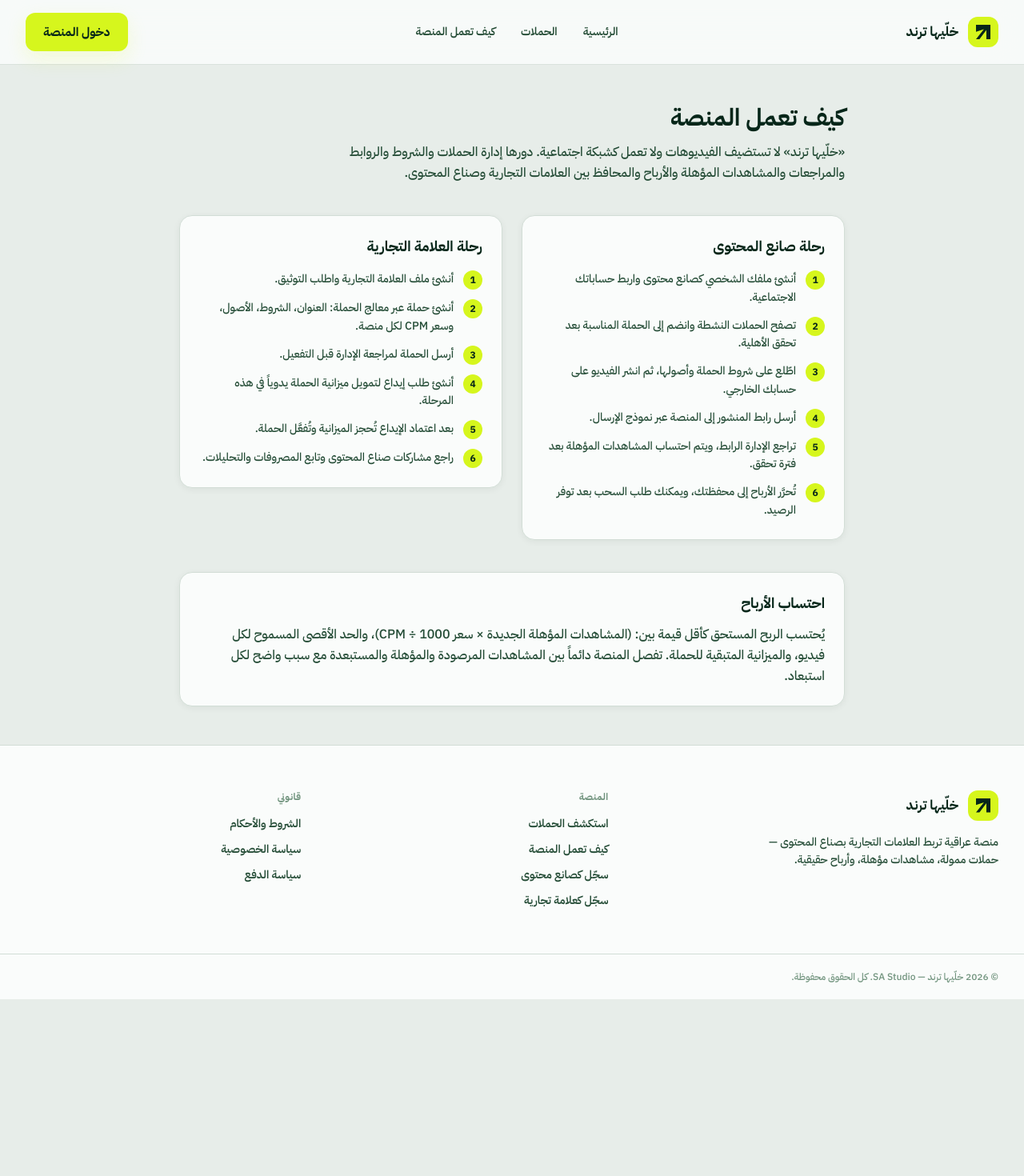
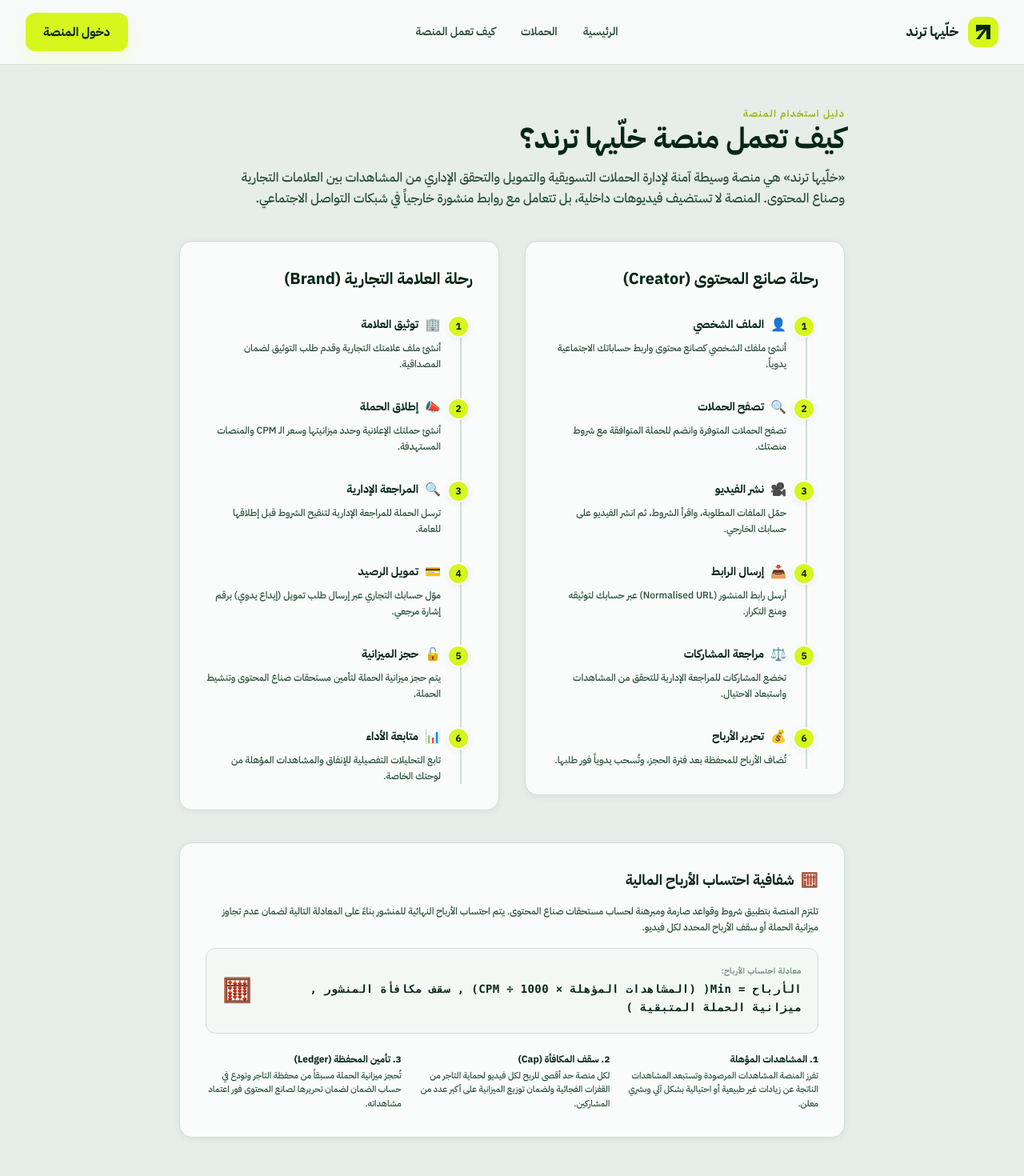
Before and after one commit to sajadasia22-collab/khalliha-trend, a Next.js app: page /how-it-works in a window 1280 px wide. Shown: the top 1470 px of the page at 80% size. Before the commit the page ends 1249 px from the top, so only its background shows below. Built offline with nearby package versions, Linux system fonts and the light colour scheme.

Commit message:
Redesign 'how-it-works' page with custom numbered timelines, icons, and dynamic earnings formula layout

```diff
--- a/src/app/(marketing)/how-it-works/page.tsx
+++ b/src/app/(marketing)/how-it-works/page.tsx
@@ -5,46 +5,104 @@
 };
 
 const creatorSteps = [
-  "أنشئ ملفك الشخصي كصانع محتوى واربط حساباتك الاجتماعية.",
-  "تصفح الحملات النشطة وانضم إلى الحملة المناسبة بعد تحقق الأهلية.",
-  "اطّلع على شروط الحملة وأصولها، ثم انشر الفيديو على حسابك الخارجي.",
-  "أرسل رابط المنشور إلى المنصة عبر نموذج الإرسال.",
-  "تراجع الإدارة الرابط، ويتم احتساب المشاهدات المؤهلة بعد فترة تحقق.",
-  "تُحرَّر الأرباح إلى محفظتك، ويمكنك طلب السحب بعد توفر الرصيد.",
+  {
+    icon: "👤",
+    title: "الملف الشخصي",
+    text: "أنشئ ملفك الشخصي كصانع محتوى واربط حساباتك الاجتماعية يدوياً.",
+  },
+  {
+    icon: "🔍",
+    title: "تصفح الحملات",
+    text: "تصفح الحملات المتوفرة وانضم للحملة المتوافقة مع شروط منصتك.",
+  },
+  {
+    icon: "🎥",
+    title: "نشر الفيديو",
+    text: "حمّل الملفات المطلوبة، واقرأ الشروط، ثم انشر الفيديو على حسابك الخارجي.",
+  },
+  {
+    icon: "📥",
+    title: "إرسال الرابط",
+    text: "أرسل رابط المنشور (Normalised URL) عبر حسابك لتوثيقه ومنع التكرار.",
+  },
+  {
+    icon: "⚖️",
+    title: "مراجعة المشاركات",
+    text: "تخضع المشاركات للمراجعة الإدارية للتحقق من المشاهدات واستبعاد الاحتيال.",
+  },
+  {
+    icon: "💰",
+    title: "تحرير الأرباح",
+    text: "تُضاف الأرباح للمحفظة بعد فترة الحجز، وتُسحب يدوياً فور طلبها.",
+  },
 ];
 
 const brandSteps = [
-  "أنشئ ملف العلامة التجارية واطلب التوثيق.",
-  "أنشئ حملة عبر معالج الحملة: العنوان، الشروط، الأصول، وسعر CPM لكل منصة.",
-  "أرسل الحملة لمراجعة الإدارة قبل التفعيل.",
-  "أنشئ طلب إيداع لتمويل ميزانية الحملة يدوياً في هذه المرحلة.",
-  "بعد اعتماد الإيداع تُحجز الميزانية وتُفعَّل الحملة.",
-  "راجع مشاركات صناع المحتوى وتابع المصروفات والتحليلات.",
+  {
+    icon: "🏢",
+    title: "توثيق العلامة",
+    text: "أنشئ ملف علامتك التجارية وقدم طلب التوثيق لضمان المصداقية.",
+  },
+  {
+    icon: "📣",
+    title: "إطلاق الحملة",
+    text: "أنشئ حملتك الإعلانية وحدد ميزانيتها وسعر الـ CPM والمنصات المستهدفة.",
+  },
+  {
+    icon: "🔍",
+    title: "المراجعة الإدارية",
+    text: "ترسل الحملة للمراجعة الإدارية لتنقيح الشروط قبل إطلاقها للعامة.",
+  },
+  {
+    icon: "💳",
+    title: "تمويل الرصيد",
+    text: "موّل حسابك التجاري عبر إرسال طلب تمويل (إيداع يدوي) برقم إشارة مرجعي.",
+  },
+  {
+    icon: "🔓",
+    title: "حجز الميزانية",
+    text: "يتم حجز ميزانية الحملة لتأمين مستحقات صناع المحتوى وتنشيط الحملة.",
+  },
+  {
+    icon: "📊",
+    title: "متابعة الأداء",
+    text: "تابع التحليلات التفصيلية للإنفاق والمشاهدات المؤهلة من لوحتك الخاصة.",
+  },
 ];
 
-function StepsList({
+function StepsTimeline({
   title,
   steps,
   delayMs = 0,
 }: {
   title: string;
-  steps: string[];
+  steps: { icon: string; title: string; text: string }[];
   delayMs?: number;
 }) {
   return (
     <ScrollReveal delayMs={delayMs} className="tilt-3d">
-      <div className="tilt-3d-surface card border border-[var(--color-border)] bg-[var(--color-surface)] p-6">
-        <h2 className="mb-4 text-lg font-extrabold text-[var(--color-text)]">{title}</h2>
-        <ol className="space-y-3">
+      <div className="tilt-3d-surface card border border-[var(--color-border)] bg-[var(--color-surface)] p-6 sm:p-8 rounded-[var(--radius-xl)] shadow-[var(--shadow-sm)] hover:border-[var(--color-brand)] transition-colors">
+        <h2 className="mb-8 text-xl font-black text-[var(--color-text)] flex items-center gap-2">
+          <span>{title}</span>
+        </h2>
+
+        {/* Timeline Path */}
+        <ol className="relative border-r-2 border-[var(--color-border)] mr-3.5 space-y-8 pr-6 text-right">
           {steps.map((step, index) => (
-            <li
-              key={step}
-              className="flex gap-3 text-sm font-medium text-[var(--color-text-secondary)]"
-            >
-              <span className="flex h-6 w-6 flex-shrink-0 items-center justify-center rounded-full bg-[var(--color-brand)] text-xs font-black text-[var(--color-text-on-brand)]">
+            <li key={step.title} className="relative flex flex-col items-start gap-1">
+              {/* Bullet circle centered on path */}
+              <span className="absolute -right-[36px] top-0 flex h-7 w-7 items-center justify-center rounded-full bg-[var(--color-brand)] border-2 border-[var(--color-surface)] text-xs font-black text-[var(--color-text-on-brand)] shadow-[var(--shadow-sm)]">
                 {index + 1}
               </span>
-              <span className="leading-relaxed">{step}</span>
+              <div className="flex items-center gap-2">
+                <span className="text-base">{step.icon}</span>
+                <h3 className="text-sm font-extrabold text-[var(--color-text)]">
+                  {step.title}
+                </h3>
+              </div>
+              <p className="text-xs leading-relaxed text-[var(--color-text-secondary)] font-medium mt-1">
+                {step.text}
+              </p>
             </li>
           ))}
         </ol>
@@ -55,34 +113,88 @@
 
 export default function HowItWorksPage() {
   return (
-    <main className="mx-auto max-w-4xl px-5 py-12 lg:px-8">
-      <h1 className="fade-in-up text-3xl font-extrabold text-[var(--color-text)]">
-        كيف تعمل المنصة
-      </h1>
-      <p
-        className="fade-in-up mt-3 max-w-2xl leading-relaxed text-[var(--color-text-secondary)]"
-        style={{ animationDelay: "60ms" }}
-      >
-        «خلّيها ترند» لا تستضيف الفيديوهات ولا تعمل كشبكة اجتماعية. دورها إدارة الحملات
-        والشروط والروابط والمراجعات والمشاهدات المؤهلة والأرباح والمحافظ بين العلامات
-        التجارية وصناع المحتوى.
-      </p>
-
-      <div className="mt-10 grid gap-6 lg:grid-cols-2">
-        <StepsList title="رحلة صانع المحتوى" steps={creatorSteps} />
-        <StepsList title="رحلة العلامة التجارية" steps={brandSteps} delayMs={90} />
+    <main className="mx-auto max-w-4xl px-5 py-12 lg:px-8 dir-rtl text-right space-y-10">
+      {/* Header section */}
+      <div className="space-y-4">
+        <span className="text-xs font-black uppercase tracking-widest text-[var(--color-brand-active)]">
+          دليل استخدام المنصة
+        </span>
+        <h1 className="fade-in-up text-3xl font-extrabold text-[var(--color-text)] sm:text-4xl">
+          كيف تعمل منصة خلّيها ترند؟
+        </h1>
+        <p className="fade-in-up leading-relaxed text-sm sm:text-base text-[var(--color-text-secondary)] font-medium max-w-3xl">
+          «خلّيها ترند» هي منصة وسيطة آمنة لإدارة الحملات التسويقية والتمويل والتحقق
+          الإداري من المشاهدات بين العلامات التجارية وصناع المحتوى. المنصة لا تستضيف
+          فيديوهات داخلية، بل تتعامل مع روابط منشورة خارجياً في شبكات التواصل الاجتماعي.
+        </p>
       </div>
 
+      {/* Journeys Grid */}
+      <div className="grid gap-8 sm:grid-cols-2">
+        <StepsTimeline title="رحلة صانع المحتوى (Creator)" steps={creatorSteps} />
+        <StepsTimeline
+          title="رحلة العلامة التجارية (Brand)"
+          steps={brandSteps}
+          delayMs={100}
+        />
+      </div>
+
+      {/* Calculations & Business Rules */}
       <ScrollReveal>
-        <div className="mt-10 card border border-[var(--color-border)] bg-[var(--color-surface)] p-6">
-          <h2 className="mb-3 text-lg font-extrabold text-[var(--color-text)]">
-            احتساب الأرباح
+        <div className="card border border-[var(--color-border)] bg-[var(--color-surface)] p-6 sm:p-8 rounded-[var(--radius-xl)] shadow-[var(--shadow-sm)] space-y-4">
+          <h2 className="text-lg font-extrabold text-[var(--color-text)] flex items-center gap-2">
+            <span>🧮</span>
+            <span>شفافية احتساب الأرباح المالية</span>
           </h2>
-          <p className="leading-relaxed text-[var(--color-text-secondary)]">
-            يُحتسب الربح المستحق كأقل قيمة بين: (المشاهدات المؤهلة الجديدة × سعر CPM ÷
-            1000)، والحد الأقصى المسموح لكل فيديو، والميزانية المتبقية للحملة. تفصل المنصة
-            دائماً بين المشاهدات المرصودة والمؤهلة والمستبعدة مع سبب واضح لكل استبعاد.
+          <p className="text-xs leading-relaxed text-[var(--color-text-secondary)] font-medium">
+            تلتزم المنصة بتطبيق شروط وقواعد صارمة ومبرهنة لحساب مستحقات صناع المحتوى. يتم
+            احتساب الأرباح النهائية للمنشور بناءً على المعادلة التالية لضمان عدم تجاوز
+            ميزانية الحملة أو سقف الأرباح المحدد لكل فيديو.
           </p>
+
+          {/* Formula Box */}
+          <div className="flex flex-col md:flex-row items-center gap-4 bg-[var(--color-surface-muted)] p-5 rounded-[var(--radius-md)] border border-[var(--color-border)]">
+            <div className="text-center md:text-right flex-1 space-y-1">
+              <div className="text-[10px] font-bold text-[var(--color-text-muted)] uppercase tracking-wider">
+                معادلة احتساب الأرباح:
+              </div>
+              <div className="text-xs sm:text-sm font-black text-[var(--forest-700)] dark:text-[var(--color-brand)] font-mono leading-relaxed tracking-wide">
+                الأرباح = Min( (المشاهدات المؤهلة × CPM ÷ 1000) , سقف مكافأة المنشور ,
+                ميزانية الحملة المتبقية )
+              </div>
+            </div>
+            <div className="text-3xl flex-shrink-0">🧮</div>
+          </div>
+
+          <div className="grid gap-4 sm:grid-cols-3 pt-2 text-right">
+            <div className="space-y-1">
+              <h4 className="text-xs font-bold text-[var(--color-text)]">
+                1. المشاهدات المؤهلة
+              </h4>
+              <p className="text-[11px] text-[var(--color-text-secondary)] leading-relaxed">
+                تفرز المنصة المشاهدات المرصودة وتستبعد المشاهدات الناتجة عن زيادات غير
+                طبيعية أو احتيالية بشكل آلي وبشري معلن.
+              </p>
+            </div>
+            <div className="space-y-1">
+              <h4 className="text-xs font-bold text-[var(--color-text)]">
+                2. سقف المكافأة (Cap)
+              </h4>
+              <p className="text-[11px] text-[var(--color-text-secondary)] leading-relaxed">
+                لكل منصة حد أقصى للربح لكل فيديو لحماية التاجر من القفزات الفجائية ولضمان
+                توزيع الميزانية على أكبر عدد من المشاركين.
+              </p>
+            </div>
+            <div className="space-y-1">
+              <h4 className="text-xs font-bold text-[var(--color-text)]">
+                3. تأمين المحفظة (Ledger)
+              </h4>
+              <p className="text-[11px] text-[var(--color-text-secondary)] leading-relaxed">
+                تُحجز ميزانية الحملة مسبقاً من محفظة التاجر وتودع في حساب الضمان لضمان
+                تحريرها لصانع المحتوى فور اعتماد مشاهداته.
+              </p>
+            </div>
+          </div>
         </div>
       </ScrollReveal>
     </main>
```
Also changed, not shown: 1 other file (tests, documents, lock files or other folders).
